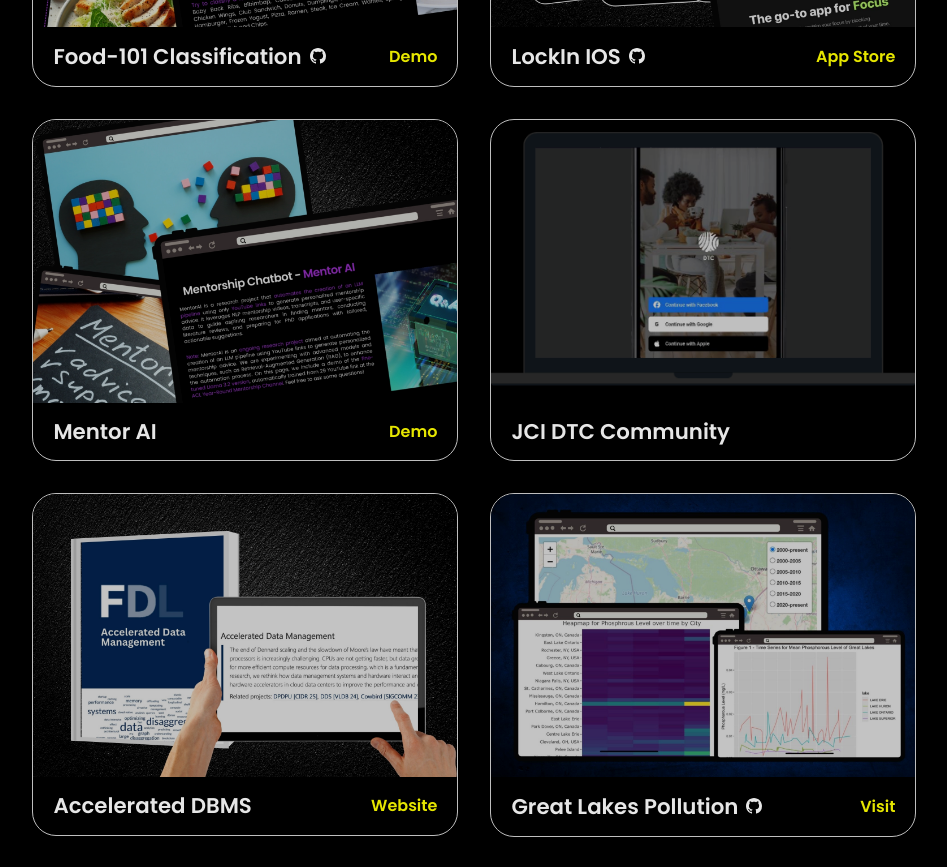
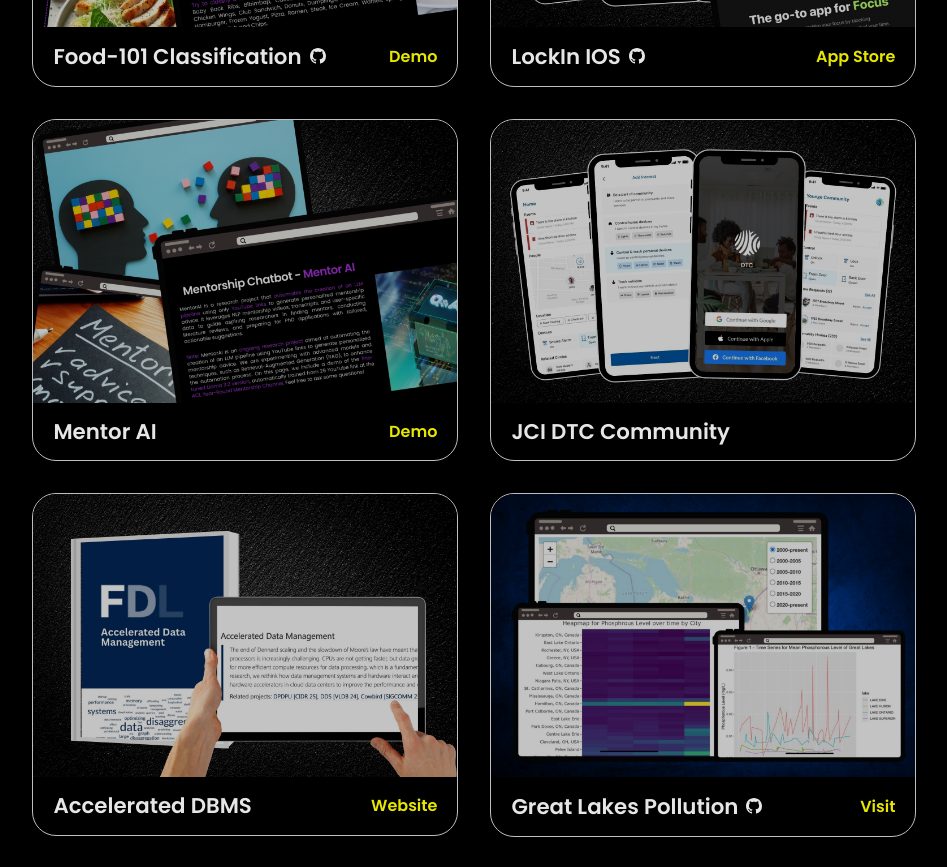
Before and after one commit to Yuanxyyds/MyPersonalWebsite2.0, a React (Create React App) app: page /project in a window 1280 px wide. Shown: the part 2100-2967 px from the top of the page, without its empty margins (74-1021 px from the left). Built offline with nearby package versions, Linux system fonts and the light colour scheme.

Commit message:
update project images

```diff
--- a/src/pages/project/Project.js
+++ b/src/pages/project/Project.js
@@ -205,7 +205,7 @@ function Project() {
                         </Col>
                         <Col xs={12} sm={10} md={10} lg={6} xl={5} xxl={4} className="fade-in project-card">
                             <FeaturedProjectCard
-                                imageSrc="/project/dtc.png"
+                                imageSrc="/project/dtc-cover.jpg"
                                 title="JCI DTC Community"
                                 description="Community is a mobile app by Johnson Controls for home security and cloud device management. I contributed to both front-end and back-end development using Flutter and Firebase, supporting real-time features and secure device interactions."
                                 shortDescription="Community is a mobile app by Johnson Controls for home security and cloud device management. Worked on front-end and back-end development using Flutter and Firebase."
```
Also changed, not shown: public/project/dtc-cover.jpg (added), public/project/dtc.png (deleted).
